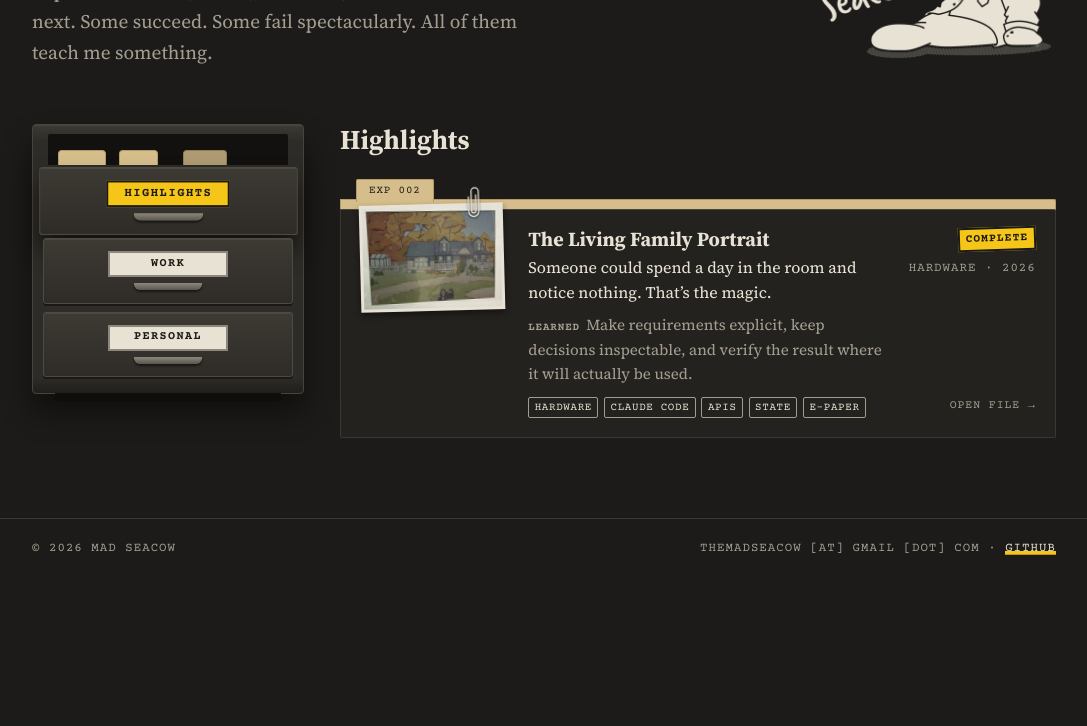
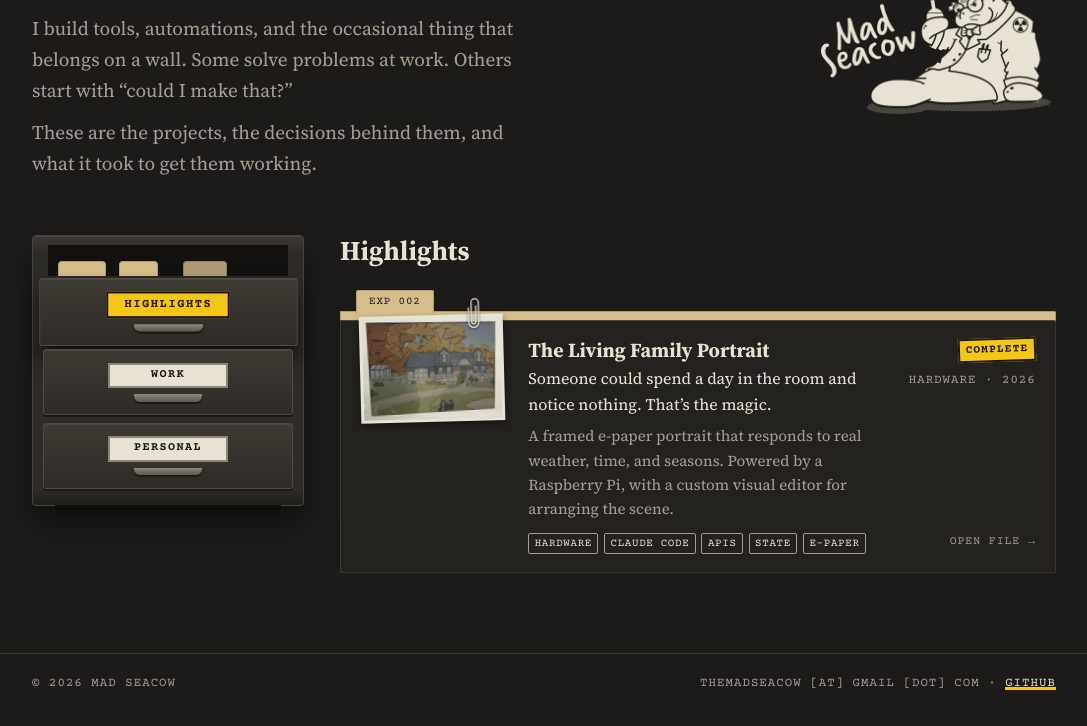
Before and after one commit to themadseacow/themadseacow.github.io, an Astro site: page / in a window 1280 px wide. Shown: the part 185-911 px from the top of the page, without its empty margins (96-1183 px from the left). Before the commit the page ends 800 px from the top, so only its background shows below. Built offline with nearby package versions, Linux system fonts and the light colour scheme; Astro itself is replaced by a stand-in of ours.

Commit message:
New home intro and project descriptions on folder cards
Home: kicker and two intro paragraphs under the headline. Folder rows now
show a short description of each project where the lesson line was; the
lesson stays on the experiment page.

```diff
--- a/src/components/Folder.astro
+++ b/src/components/Folder.astro
@@ -30,10 +30,10 @@ const meta = [data?.type, year].filter(Boolean).join(' · ');
         <div>
           <Title class="title">{data.title}</Title>
           {data.summary ? <p class="line">{data.summary}</p> : dev && <p class="line ph">[Summary: not in frontmatter yet]</p>}
-          {data.lesson ? (
-            <p class="lesson"><b>Learned</b>{data.lesson}</p>
+          {data.description ? (
+            <p class="desc">{data.description}</p>
           ) : (
-            dev && <p class="lesson"><b>Learned</b><span class="ph">[Lesson: not in frontmatter yet]</span></p>
+            dev && <p class="desc ph">[Description: not in frontmatter yet]</p>
           )}
         </div>
         <div class="side">
@@ -122,18 +122,10 @@ const meta = [data?.type, year].filter(Boolean).join(' · ');
     margin: 0;
     font-size: 1rem;
   }
-  .lesson {
+  .desc {
     margin: 0.45rem 0 0;
     font-size: 0.95rem;
     color: var(--soft);
-  }
-  .lesson b {
-    margin-right: 0.4rem;
-    font-family: var(--type);
-    font-weight: 700;
-    font-size: 0.68rem;
-    letter-spacing: 0.08em;
-    text-transform: uppercase;
   }
   /* snapshot: a small photo print clipped to the folder (DESIGN.md, Folders) */
   .has-snap .body {
--- a/src/content.config.ts
+++ b/src/content.config.ts
@@ -17,7 +17,9 @@ const experiments = defineCollection({
     type: z.string().optional(),
     date: z.coerce.date().optional(),
     summary: z.string().optional(), // one line
-    lesson: z.string().optional(), // one line
+    lesson: z.string().optional(), // one line; shown on the experiment page, not on cards
+    // One or two sentences on what the project is. Shown on folder rows in the lists.
+    description: z.string().optional(),
     concepts: z.array(z.string()).default([]),
     // Snapshot on the folder row: one real artifact, e.g. '/experiments/portrait/portrait-thumb.jpg'.
     thumb: z.string().optional(),
--- a/src/content/experiments/living-family-portrait.md
+++ b/src/content/experiments/living-family-portrait.md
@@ -8,6 +8,7 @@ type: Hardware
 date: 2026-11-13
 summary: "Someone could spend a day in the room and notice nothing. That’s the magic."
 lesson: "Make requirements explicit, keep decisions inspectable, and verify the result where it will actually be used."
+description: "A framed e-paper portrait that responds to real weather, time, and seasons. Powered by a Raspberry Pi, with a custom visual editor for arranging the scene."
 concepts: [Hardware, Claude Code, APIs, State, E-paper]
 thumb: /experiments/portrait/portrait-thumb.jpg
 draft: false
--- a/src/pages/index.astro
+++ b/src/pages/index.astro
@@ -11,7 +11,9 @@ const highlights = await getHighlights();
   <section class="hero" slot="hero">
     <div>
       <h1>Figuring it out by building it.</h1>
-      <p class="sub">Experiments in AI, Linux, hardware, and whatever’s next. Some succeed. Some fail spectacularly. All of them teach me something.</p>
+      <p class="kicker">Ideas into working things.</p>
+      <p class="sub">I build tools, automations, and the occasional thing that belongs on a wall. Some solve problems at work. Others start with “could I make that?”</p>
+      <p class="sub">These are the projects, the decisions behind them, and what it took to get them working.</p>
     </div>
     <Image
       class="seacow"
@@ -41,11 +43,24 @@ const highlights = await getHighlights();
     letter-spacing: -0.01em;
     margin-bottom: 0.8rem;
   }
+  /* short typewriter kicker under the headline */
+  .kicker {
+    margin: 0 0 1rem;
+    font-family: var(--type);
+    font-weight: 700;
+    font-size: 0.85rem;
+    letter-spacing: 0.1em;
+    text-transform: uppercase;
+    color: var(--text);
+  }
   .sub {
     color: var(--soft);
     font-size: 1.2rem;
     margin: 0;
     max-width: 31rem;
+  }
+  .sub + .sub {
+    margin-top: 0.75rem;
   }
   .seacow {
     width: 100%;
```
Also changed, not shown: DESIGN.md (+5 -4 lines).
